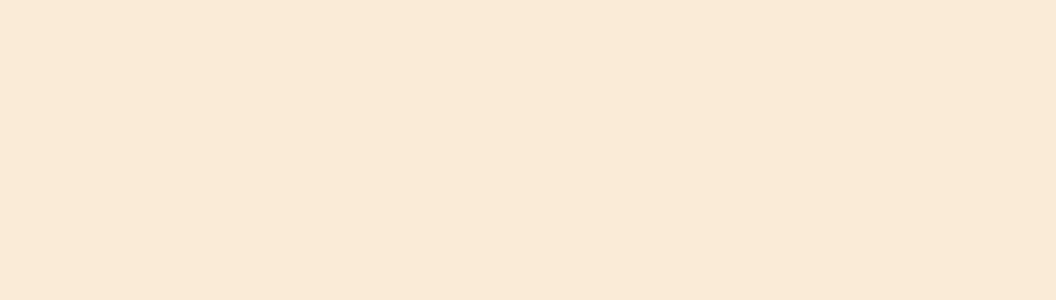
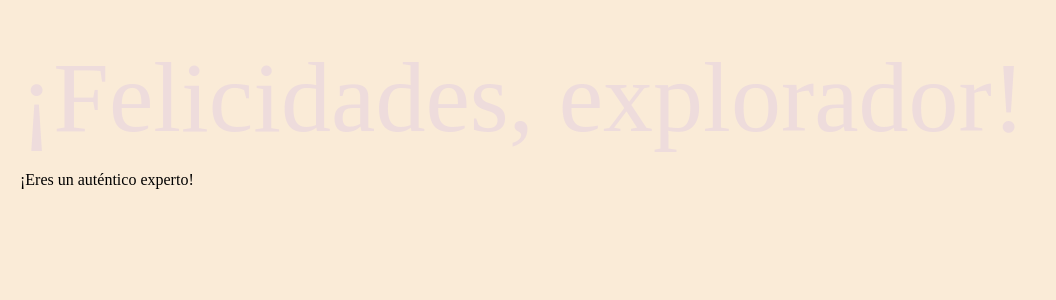
Before and after one commit to MiriamVarela/exploradores_del_enigma, a React (Vite) app: page /itinerary1final in a window 1280 px wide. Before the commit this address had no page. Shown: the top 300 px of the page, without its empty margins (0-1056 px from the left). Built offline with nearby package versions, Linux system fonts and the light colour scheme.

Commit message:
final page creation

```diff
--- a/src/configuration/Router.jsx
+++ b/src/configuration/Router.jsx
@@ -6,6 +6,7 @@ import Pk4 from '../../src/pages/itinerario1/pk4/Pk4';
 import Pk5 from '../../src/pages/itinerario1/pk5/Pk5';
 import Pk6 from '../../src/pages/itinerario1/pk6/Pk6';
 import Intro from "../pages/itinerario1/intro/Intro";
+import FinalPage from "../pages/itinerario1/Finalpage/Finalpage";
 
 const RouterItem = () => {
     return (
@@ -18,6 +19,7 @@ const RouterItem = () => {
                 <Route path="/itinerary1pk4" element={<Pk4/>}></Route>
                 <Route path="/itinerary1pk5" element={<Pk5/>}></Route>
                 <Route path="/itinerary1pk6" element={<Pk6/>}></Route>
+                <Route path="/itinerary1final" element={<FinalPage/>}></Route>
             </Routes>
         </BrowserRouter>
     )
--- /dev/null
+++ b/src/pages/itinerario1/Finalpage/Finalpage.jsx
@@ -0,0 +1,17 @@
+
+//import { useLocation } from 'react-router-dom';
+
+function FinalPage() {
+  {/*const location = useLocation();
+const { respuestasCorrectas } = location.state;*/}
+
+  return (
+    <div className="final-page">
+      <h1>¡Felicidades, explorador!</h1>
+      {/*<p>Tu puntuación final es: {respuestasCorrectas} puntos</p>*/}
+      <p>¡Eres un auténtico experto!</p>
+    </div>
+  );
+}
+
+export default FinalPage;
--- a/src/pages/itinerario1/pk6/Pk6.jsx
+++ b/src/pages/itinerario1/pk6/Pk6.jsx
@@ -12,7 +12,7 @@ function Pk6(){
             <QuizCard quiztext='Entre otras especies que puedes encontrar en el Jardín se encuentra una zarza sin espinas. De esta zarza, cuenta la leyenda que San Benito se lanzó sobre las espinas de la planta. Todas las espinas quedaron clavadas en el cuerpo del santo mientras las zarzas quedaron sin ellas. Esta zarza ha sido transplantada desde una provincia del norte de España.' questionId={6}/>
             <div className='buttons'>
                 <Button onClick={() => navigate('/itinerary1pk5')} text='Atrás'/>
-                <Button text="Siguiente"/>
+                <Button onClick={() => navigate('/itinerary1final')} text="Siguiente"/>
             </div>
         </div>
     );
```
